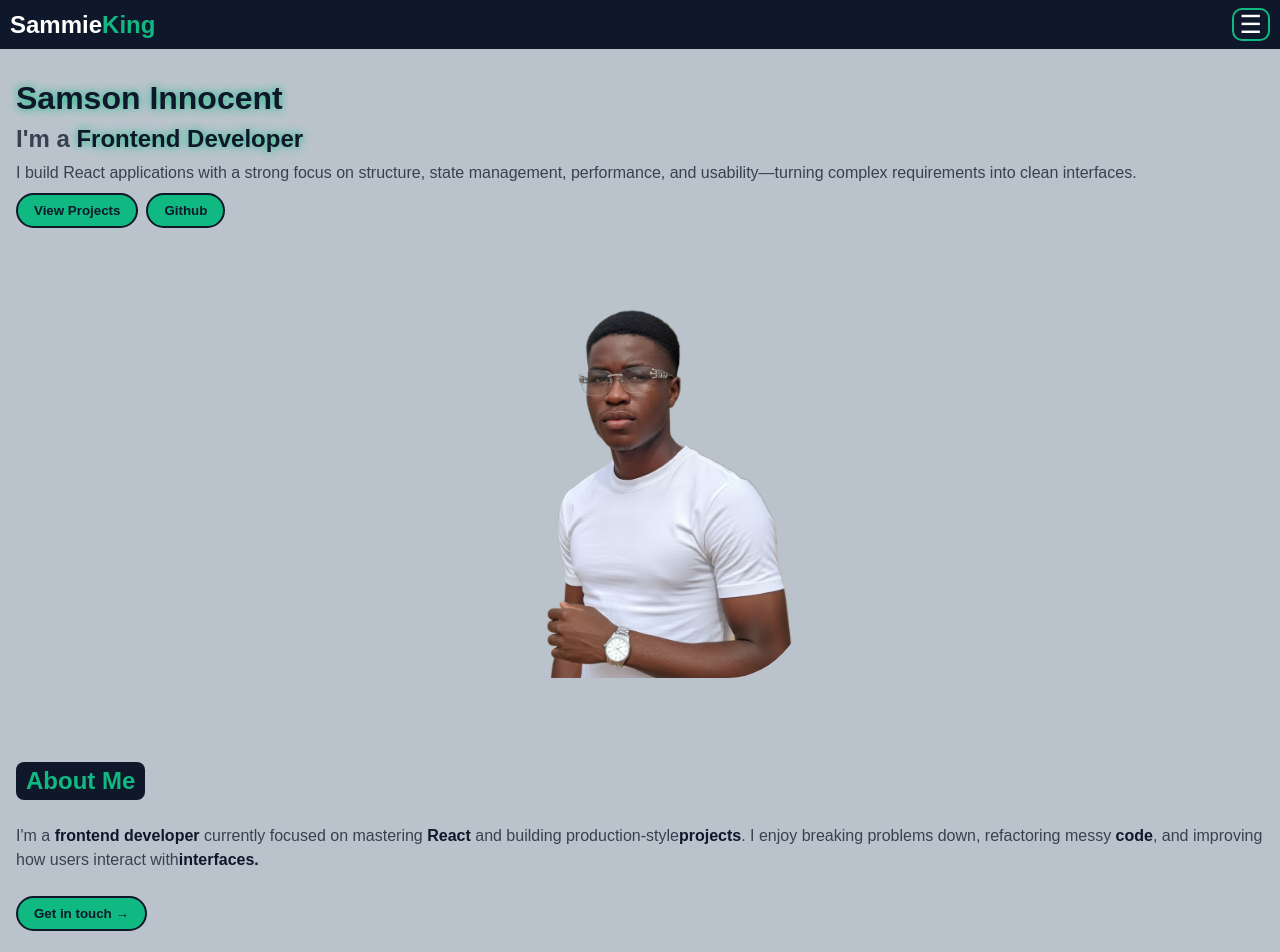
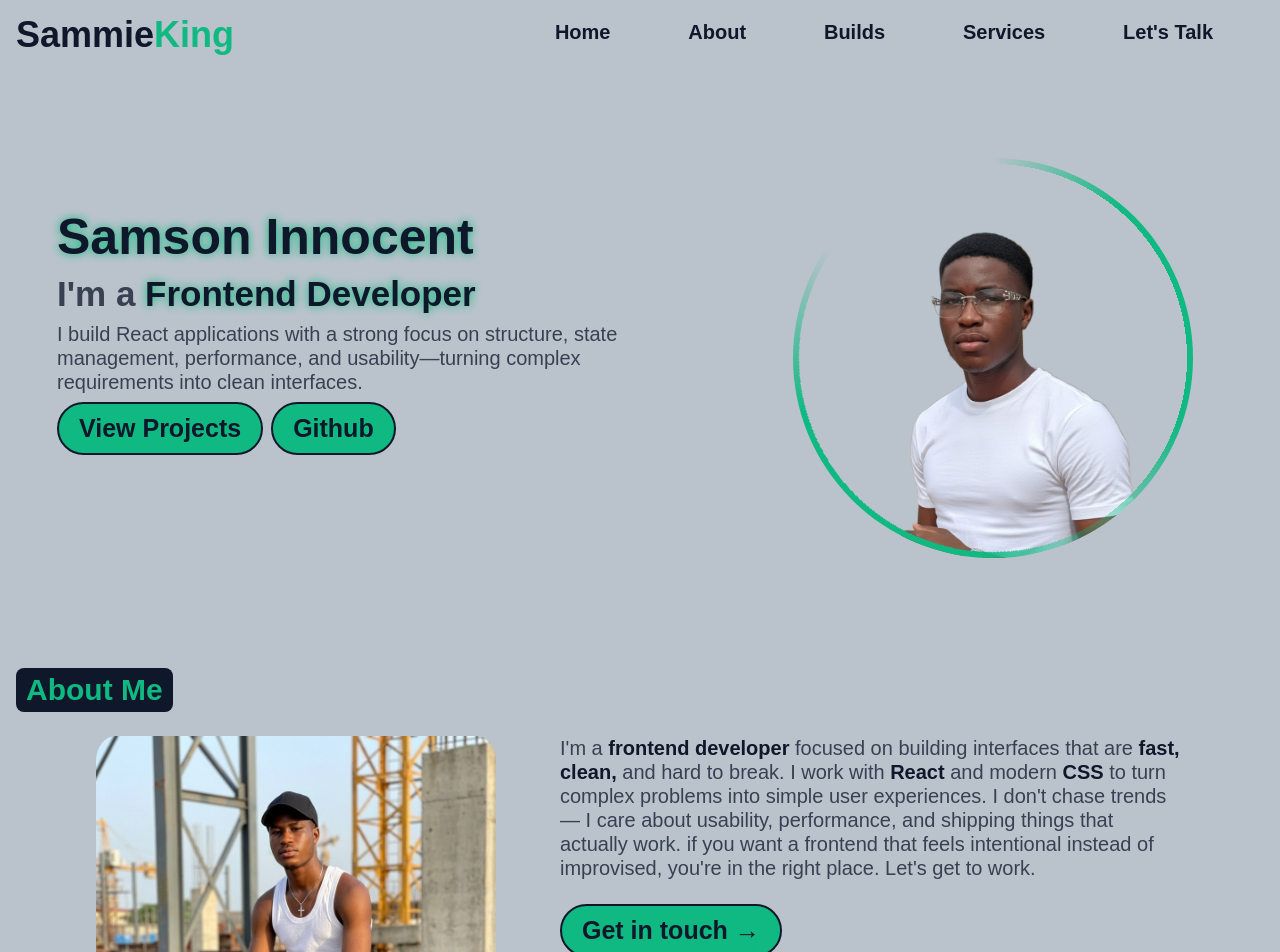
Before and after one commit to Sammieking117/My-Portfolio-v1.0, a React (Vite) app: page / in a window 1280 px wide. Shown: the top 952 px of the page. Built offline with nearby package versions, Linux system fonts and the light colour scheme.

Commit message:
updated the projects page

```diff
--- a/src/components/About.jsx
+++ b/src/components/About.jsx
@@ -3,14 +3,19 @@ import { Link } from "react-router-dom";
 const About = () => {
     return (
         <div className="about">
+            <h2>About Me</h2>
                 <div className="about-content">
-                <h2>About Me</h2>
+                    <div className="about-message">
                         <p>
-                    I'm a <strong>frontend developer</strong> currently focused on
-                    mastering <strong>React</strong> and building production-style
-                    <strong>projects</strong>. I enjoy breaking problems down, refactoring
-                    messy <strong>code</strong>, and improving how users interact with
-                    <strong>interfaces.</strong>
+                            I'm a <strong>frontend developer</strong> focused on building
+                            interfaces that are <strong>fast, clean,</strong> and hard to break.
+                             I work with <strong>React</strong> and modern <strong>CSS </strong>
+                             to turn complex problems into simple user experiences.
+                             I don't chase trends — I care about usability, performance, and
+                             shipping things that actually work.
+                             if you want a frontend that feels intentional instead of improvised,
+                             you're in the right place.
+                             Let's get to work.
                         </p>
                         <div className="hero-btn">
                             <Link>
@@ -25,6 +30,7 @@ const About = () => {
                         <img src="/images/about-image.png" alt="Sammie King" />
                     </div>
                 </div>
+        </div>
      );
 }
 
--- a/src/components/Projects.jsx
+++ b/src/components/Projects.jsx
@@ -9,7 +9,7 @@ const Projects = () => {
     const projects = [
         {image: "/images/semgr.png", name: "Semester Manager", id: 1},
         {image: "/images/pulse.png", name: "Pulse", id: 2},
-        {image: "", name: "My Porfolio", id: 3}
+        {image: "/images/portfolio.png", name: "My Porfolio", id: 3}
     ]
 
     return (
@@ -43,7 +43,8 @@ const Projects = () => {
                         <SwiperSlide
                         key={project.id}>
                         <div className="project-card">
-                            <img src={project.image} />
+                            <img src={project.image} className='project-img' />
+                            <button className='project-action'>+</button>
                             <div className="project-content">
                                 <div className="project-name">
                                     <h3>{project.name}</h3>
--- a/src/components/Services.jsx
+++ b/src/components/Services.jsx
@@ -8,7 +8,7 @@ const Services = () => {
         },
         {
             image: "/icons/portfolio.png",
-            name: "Portfolio & Personal Sites",
+            name: "Portfolio Sites",
             service: "Lorem ipsum dolor, sit amet consectetur adipisicing elit. Omnis vel at debitis amet doloremque, laboriosam velit.",
             id: 2
         },
--- a/src/index.css
+++ b/src/index.css
@@ -151,19 +151,19 @@ nav ul li a:is(:hover, :active){
 .about {
   margin-top: 5rem;
 }
-.about-content h2 {
+.about h2 {
   color: var(--ACCENT);
   background: var(--MAIN-COLOR);
   width: fit-content;
   padding: 5px 10px;
   border-radius: 8px;
 }
-.about-content p {
+.about-message p {
   line-height: 1.5rem;
   color: var(--TEXT-COLOR);
   margin: 1.5rem 0;
 }
-.about-content p strong {
+.about-message p strong {
   color: var(--MAIN-COLOR);
 }
 .about-img {
@@ -179,9 +179,6 @@ nav ul li a:is(:hover, :active){
 .projects {
   margin-top: 5rem;
 }
-/* .project-swiper {
-  padding-bottom: 40px;
-} */
 .projects h2 {
   color: var(--ACCENT);
   background: var(--MAIN-COLOR);
@@ -205,11 +202,40 @@ nav ul li a:is(:hover, :active){
   width: 100%;
   height: 100%;
   box-shadow: 0 0 10px rgba(0, 0, 0, 0.8);
-
+  position: relative;
+}
+.project-action {
+  position: absolute;
+  top: 50%;
+  left: 50%;
+  transform: translate(-50%, -50%) scale(0.8);
+  width: 60px;
+  height: 60px;
+  border-radius: 50%;
+  font-size: 2rem;
+  font-weight: 300;
+  border: none;
+  cursor: pointer;
+  display: flex;
+  align-items: center;
+  justify-content: center;
+  pointer-events: none;
+  transition: opacity 0.25s ease,
+  transform 0.25s ease;
+  opacity: 0;
 }
 .project-card img {
   width: 100%;
   border-radius: 8px;
+  transition: .25s ease;
+}
+.project-card:hover .project-img {
+  filter: brightness(60%);
+}
+.project-card:hover .project-action {
+  opacity: 1;
+  transform: translate(-50%, -50%) scale(1);
+  pointer-events: auto;
 }
 .project-content {
   display: flex;
@@ -263,6 +289,7 @@ nav ul li a:is(:hover, :active){
   border-radius: 999px;
 }
 
+/* Services */
 .services {
   margin-top: 5rem;
 }
@@ -276,12 +303,11 @@ nav ul li a:is(:hover, :active){
 }
 .service-list {
   display: grid;
+  grid-template-columns: repeat(auto-fit, minmax(250px, 1fr));
   gap: 1rem;
-  place-items: center;
 }
 .service-card {
   background: orange;
-  width: 300px;
   padding: 7rem 2rem 2rem;
   border-radius: 8px;
 }
@@ -298,6 +324,7 @@ nav ul li a:is(:hover, :active){
   line-height: 1.5rem;
 }
 
+/* Contact */
 .contact {
   margin-top: 5rem;
   min-height: 80vh;
@@ -340,6 +367,7 @@ nav ul li a:is(:hover, :active){
   height: 30px;
 }
 
+/* Copyright */
 .copyright {
   width: 100%;
   background: var(--MAIN-COLOR);
@@ -353,3 +381,137 @@ nav ul li a:is(:hover, :active){
   font-size: 18px;
   font-weight: bold;
 }
+
+/* Media query for tablet size */
+@media screen and (min-width: 640px) {
+  body {
+    font-size: 20px;
+  }
+  .top-bar {
+    padding: 14px 16px;
+  }
+}
+
+/* Media query for desktop size */
+@media screen and (min-width: 1024px) {
+  .top-bar {
+    height: 70px;
+    background: var(--NEUTRAL);
+  }
+  .menu-icon {
+    display: none;
+  }
+  .logo {
+    font-size: 1.5rem;
+    font-weight: 600;
+  }
+  .logo h2 {
+    color: var(--MAIN-COLOR);
+  }
+  nav {
+    top: -5rem;
+    left: 500px;
+    background: transparent;
+    width: 60%;
+    height: 0;
+    box-shadow: none;
+    z-index: 9999;
+    padding: 14px 16px;
+  }
+  nav ul {
+    display: flex;
+    justify-content: space-around;
+    padding-top: -90px;
+  }
+  nav ul li a {
+    transition: border-bottom .2s ease;
+  }
+  nav ul li a:hover {
+    background: none;
+    border-bottom: 3px solid var(--ACCENT);
+    padding-bottom: 5px;
+    border-radius: 0%;
+  }
+  .home {
+    display: flex;
+    justify-content: space-around;
+    margin-top: 3rem;
+  }
+  .hero-content {
+    width: 50%;
+    margin-top: 80px;
+  }
+  .hero-section h1 {
+    font-size: 50px;
+  }
+  .hero-section h2 {
+    font-size: 35px;
+  }
+  .hero-btn button {
+    padding: 10px 20px;
+  }
+  .hero-btn button span {
+    font-size: 25px;
+  }
+  .hero-img {
+    margin: 30px;
+    border-radius: 50%;
+    height: 25rem;
+    width: 25rem;
+    position: relative;
+    overflow: hidden;
+    background: var(--NEUTRAL);
+  }
+  .hero-img::before {
+    content: "";
+    position: absolute;
+    inset: -4px;
+    border-radius: 50%;
+    background: conic-gradient(
+      transparent 0deg,
+      var(--ACCENT) 40deg 110deg,
+      transparent 160deg
+    );
+    mask: radial-gradient(
+      farthest-side,
+      transparent calc(100% - 10px),
+      #000 0
+    );
+    animation: orbit 4s linear infinite;
+  }
+    .hero-img::after {
+    content: "";
+    position: absolute;
+    inset: -4px;
+    border-radius: 50%;
+    background: conic-gradient(
+      transparent 0deg,
+      var(--ACCENT) 40deg 110deg,
+      transparent 160deg
+    );
+    mask: radial-gradient(
+      farthest-side,
+      transparent calc(100% - 10px),
+      #000 0
+    );
+    animation: orbit 4s linear infinite;
+    animation-delay: -1.6s;
+  }
+  @keyframes orbit {
+    to {
+      transform: rotate(360deg);
+    }
+  }
+  .hero-img img {
+    object-fit: cover;
+  }
+  .about-content {
+    display: flex;
+    flex-direction: row-reverse;
+    gap: 4rem;
+    padding: 0 5rem;
+  }
+  .about-img img {
+    width: 400px;
+  }
+}
```
Also changed, not shown: public/images/portfolio.png (added). Lines whose indentation alone changed are shown as unchanged.
